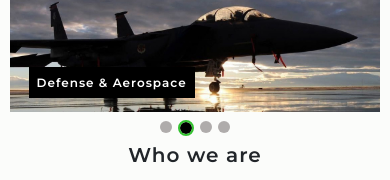
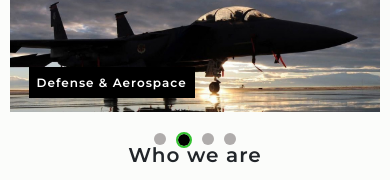
Before and after one commit to Neugen-Embedded-Solutions-Pvt-Ltd/neugen.github.io, a plain HTML site: page index.html in a window 390 px wide. Shown: the part 106-286 px from the top of the page. Drawn offline with nearby package versions, Linux system fonts and the light colour scheme; files whose address does not match are found by name.

Commit message:
carousel nav-bar-fixes

```diff
--- a/css/style.css
+++ b/css/style.css
@@ -951,10 +951,12 @@ footer .social-media-links {
   border-radius: 50%;
   background-color: #665e5e !important;
   border: 0 !important;
+  margin-right: 5px !important;
+  margin-left: 5px !important;
 }
 
 .carousel-indicators {
-  bottom: -18% !important;
+  top: 106% !important;
 }
 
 .carousel-indicators li.active {
@@ -1158,7 +1160,8 @@ footer .social-media-links {
   }
 
   .carousel-indicators {
-    bottom: -20% !important;
+      top: 117% !important;
+
     margin-bottom: 0 !important;
   }
 }
```
